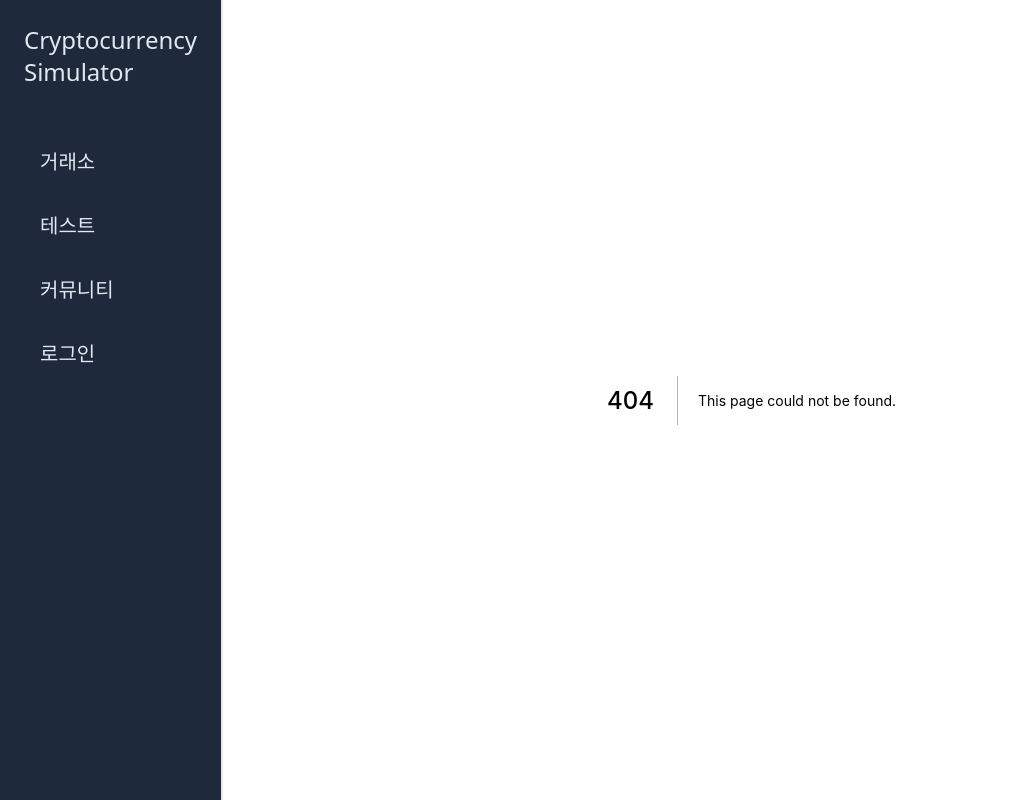
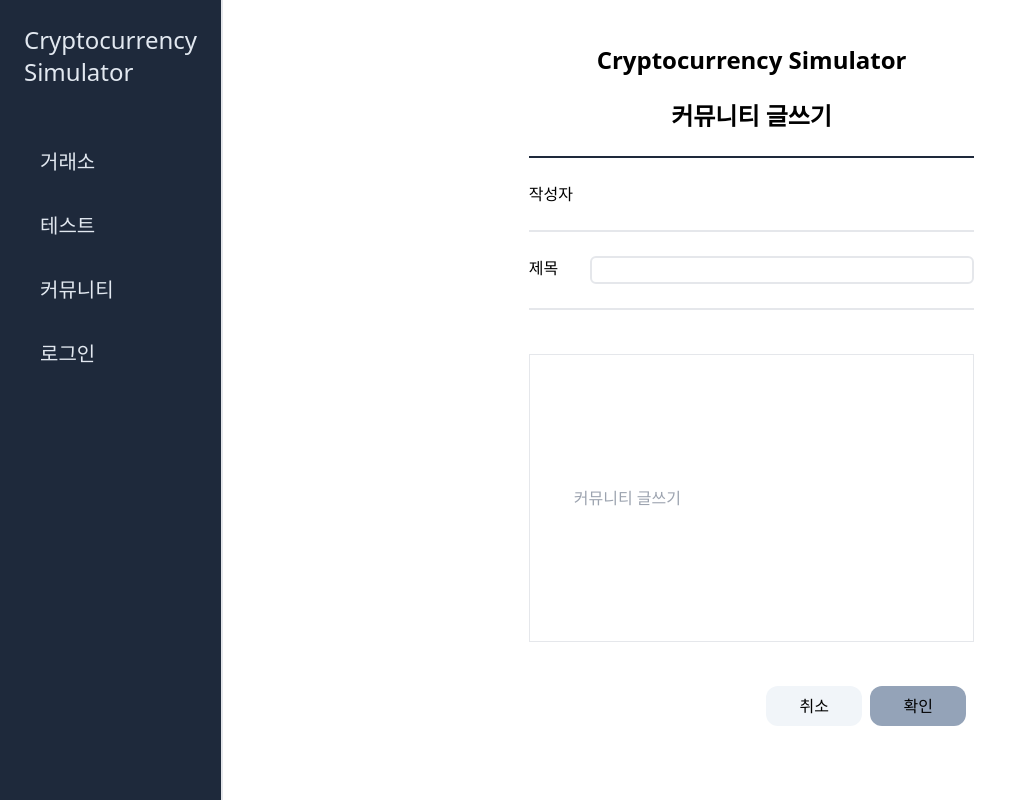
Before and after one commit to yanglet/Cryptocurrency_Simulator, a Next.js app in the folder frontend/: page /createPost in a window 1280 px wide. Before the commit this address had no page. Shown: the whole page, without its empty margins (0-1012 px from the left). Built offline with nearby package versions, Linux system fonts and the light colour scheme.

Commit message:
feat: 게시글 작성

```diff
--- /dev/null
+++ b/frontend/components/Post/CreatePost.js
@@ -0,0 +1,105 @@
+import React , {useState, useEffect} from "react";
+import { useRouter } from "next/router";
+import PostService from "../../services/post.service";
+import useInput from "../hooks/useInput";
+import AuthService from "../../services/auth.service";
+import UserService from "../../services/user.service";
+
+function CreatePost(props) {
+  const router = useRouter();
+  const [content, onChangeContent] = useInput("");
+  const [title, onChangeTitle] = useInput("");
+  const [user, setUser] = useState([]);
+
+//   useEffect(() => {
+//     UserService.getMemberDetail().then(
+//         (response) => {
+//             setUser(response.data);
+//         },
+//         (error) => {
+//             console.log(error);
+//         }
+//     );
+//   }, []);
+
+  const handleSubmit = async (e) => {
+    e.preventDefault();
+    // try {
+    //   await PostService.createPosts(content, title).then(
+    //     (response) => {
+    //       setUser(response.data);
+    //       window.location.replace("/community");
+    //     },
+    //     (error) => {
+    //       console.log(error);
+    //       // 토큰이 유효하지않은 경우
+    //       if(error.response && error.response.status === 403){
+    //         AuthService.logOut();
+    //         window.location.replace("");
+    //       }
+    //     }
+    //   );
+    // } catch (err) {
+    //   console.log(err);
+    // }
+  };
+
+  return (
+    <div className="border-slate-800 text-center">
+      <form
+        onSubmit={handleSubmit}
+        className="inline-block border-t-2 border-slate-800"
+      >
+         <div className="flex border-b-2 py-6">
+          <label className="mr-8">작성자</label>
+          <p>{user.name}</p>
+          {/* <input
+            className="border-2 rounded-md w-96"
+            value={content.name}
+            onChange={onChangeTitle}
+            type="text"
+            required
+          /> */}
+        </div>
+        <div className="flex border-b-2 py-6">
+          <label className="mr-8">제목</label>
+          <input
+            className="border-2 rounded-md w-96"
+            value={title}
+            onChange={onChangeTitle}
+            type="text"
+            required
+          />
+        </div>
+        <div className="w-full py-11">
+          <input
+            className="px-11 w-full h-72 border"
+            type="text"
+            placeholder="커뮤니티 글쓰기"
+            value={content}
+            onChange={onChangeContent}
+            required
+          />
+        </div>
+        <div className="flex justify-end">
+          {/* router이용하여 뒤로가기  */}
+          <button
+            onClick={() => Router.back()}
+            className="bg-slate-100 rounded-xl px-2 py-2 mr-2 w-24"
+            type="submit"
+          >
+            취소
+          </button>
+          <button
+            className="bg-slate-400 rounded-xl px-2 py-2 mr-2 w-24"
+            type="submit"
+          >
+            확인
+          </button>
+        </div>
+      </form>
+    </div>
+  );
+}
+
+export default CreatePost;
--- /dev/null
+++ b/frontend/components/Post/DetailPost.js
@@ -0,0 +1,11 @@
+import React from 'react';
+
+function DetailPost(props) {
+    return (
+        <div>
+
+        </div>
+    );
+}
+
+export default DetailPost;
--- /dev/null
+++ b/frontend/components/Post/PostButton.js
@@ -0,0 +1,13 @@
+import React from 'react';
+import Link from 'next/link';
+function PostButton(props) {
+    return (
+        <div className='text-center mb-9'>
+            <Link href="/createPost">
+                <button className='bg-slate-200 rounded-xl w-24 h-8 '>쓰기</button>
+            </Link>
+        </div>
+    );
+}
+
+export default PostButton;
--- a/frontend/components/Post/index.js
+++ b/frontend/components/Post/index.js
@@ -1,6 +1,7 @@
 import React, {useState, useEffect} from "react";
 import PostService from "../../services/post.service";
 import Link from "next/link";
+import authHeader from "../../services/auth-header";
 
 function index(props) {
   const [content, setContent] = useState([]);
@@ -20,7 +21,7 @@ function index(props) {
     <div className="text-center">
       <table className="inline-block border-t-2  border-slate-500 table-fixed">
         <thead>
-          <tr className="bg-red-200">
+          <tr className="bg-slate-200">
             <th className="w-16 pr-5">번호</th>
             <th className="w-96 pr-5">제목</th>
             <th className="w-36 pr-5">글쓴이</th>
--- a/frontend/components/User/SignUpForm.js
+++ b/frontend/components/User/SignUpForm.js
@@ -1,5 +1,4 @@
 import {useRouter} from 'next/router';
-
 import React, { useState, useCallback } from "react";
 import AuthService from "../../services/auth.service";
 import useInput from "../hooks/useInput";
--- a/frontend/pages/community.js
+++ b/frontend/pages/community/[[...params]].js
@@ -1,12 +1,13 @@
 import React from 'react';
 import Head from "next/head";
-import Post from '../components/Post/index';
+import Post from '../../components/Post/index';
+import PostButton from '../../components/Post/PostButton';
 
 function community(props) {
     return (
         <div>
             <Head>
-                <title>모의 투자 사이트 | 로그인</title>
+                <title>모의 투자 사이트 | 커뮤니티</title>
                 <meta name="description" content="Generated by create next app" />
                 <link rel="icon" href="/favicon.ico" />
             </Head>
@@ -16,6 +17,7 @@ function community(props) {
             <div className="text-center my-6 font-bold text-2xl">
                 커뮤니티
             </div>
+            <PostButton />
             <Post />
 
         </div>
--- /dev/null
+++ b/frontend/pages/createPost.js
@@ -0,0 +1,24 @@
+import React from 'react';
+import CreatePost from '../components/Post/CreatePost';
+import Head from 'next/head';
+
+function createPost(props) {
+    return (
+        <div>
+            <Head>
+                <title>모의 투자 사이트 | 커뮤니티 글쓰기</title>
+                <meta name="description" content="Generated by create next app" />
+                <link rel="icon" href="/favicon.ico" />
+            </Head>
+            <div className="text-center mt-11 font-bold text-2xl">
+                Cryptocurrency Simulator
+            </div>
+            <div className="text-center my-6 font-bold text-2xl">
+                커뮤니티 글쓰기
+            </div>
+            <CreatePost />
+        </div>
+    );
+}
+
+export default createPost;
--- a/frontend/services/post.service.js
+++ b/frontend/services/post.service.js
@@ -1,7 +1,7 @@
-import axios from 'axios';
-import authHeader from './auth-header';
+import axios from "axios";
+import authHeader from "./auth-header";
 
-const API_URL = "http://localhost:9090/v1/api/posts/";
+const API_URL = "http://localhost:9090/v1/api";
 
 //게시글 목록 조회
 const getAllPosts = () => {
@@ -10,22 +10,24 @@ const getAllPosts = () => {
 
 //게시글 상세 조회
 const getDetailPost = () => {
-    return axios.get(API_URL + `${post_id}`, { headers : authHeader() });
+  return axios.get(API_URL + `/posts/${post_id}`, { headers: authHeader() });
 };
 
 //게시글 수정
 const putPost = () => {
-    return axios.put(API_URL + `${post_id}`, { headers : authHeader() });
+  return axios.put(API_URL + `/posts/${post_id}`, { headers: authHeader() });
 };
 //게시글 삭제
 const deletePost = () => {
-    return axios.delete(API_URL + `${post_id}`, { headers : authHeader() });
-}
+  return axios.delete(API_URL + `/posts/${post_id}`, { headers: authHeader() });
+};
 
 //게시글 작성
 const createPosts = () => {
-    return axios.post(API_URL + "post", {headers : authHeader() })
-}
+    // axios.get(API_URL + "/members/me", { headers: authHeader() });
+    console.log("auth", authHeader());
+};
+
 const PostService = {
   getAllPosts,
   getDetailPost,
```
Lines whose indentation alone changed are shown as unchanged.
